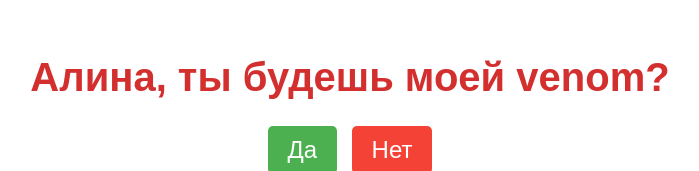
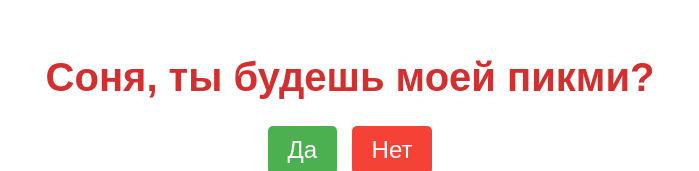
Before and after one commit to bchbrz/PikmiSonya, a plain HTML site: page index.html in a window 1280 px wide. Shown: the part 137-308 px from the top of the page, without its empty margins (290-989 px from the left). Drawn offline with Linux system fonts and the light colour scheme.

Commit message:
index.html

```diff
--- a/index.html
+++ b/index.html
@@ -8,7 +8,7 @@
 </head>
 <body>
     <div class="container">
-        <h1>Алина, ты будешь моей venom?</h1>
+        <h1>Соня, ты будешь моей пикми?</h1>
         <div class="buttons">
             <button class="yes-button" onclick="handleYesClick()">Да</button>
             <button class="no-button" onclick="handleNoClick()">Нет</button>
```
